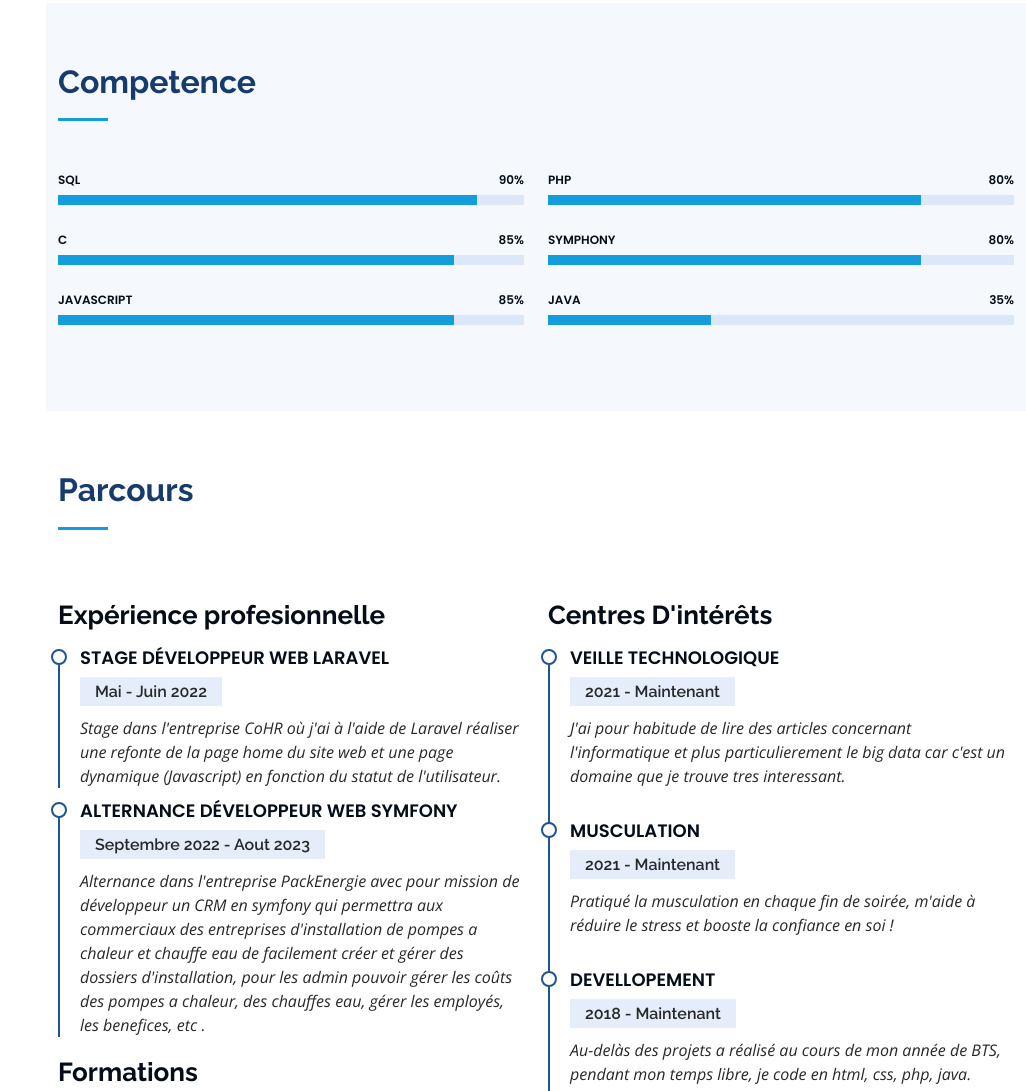
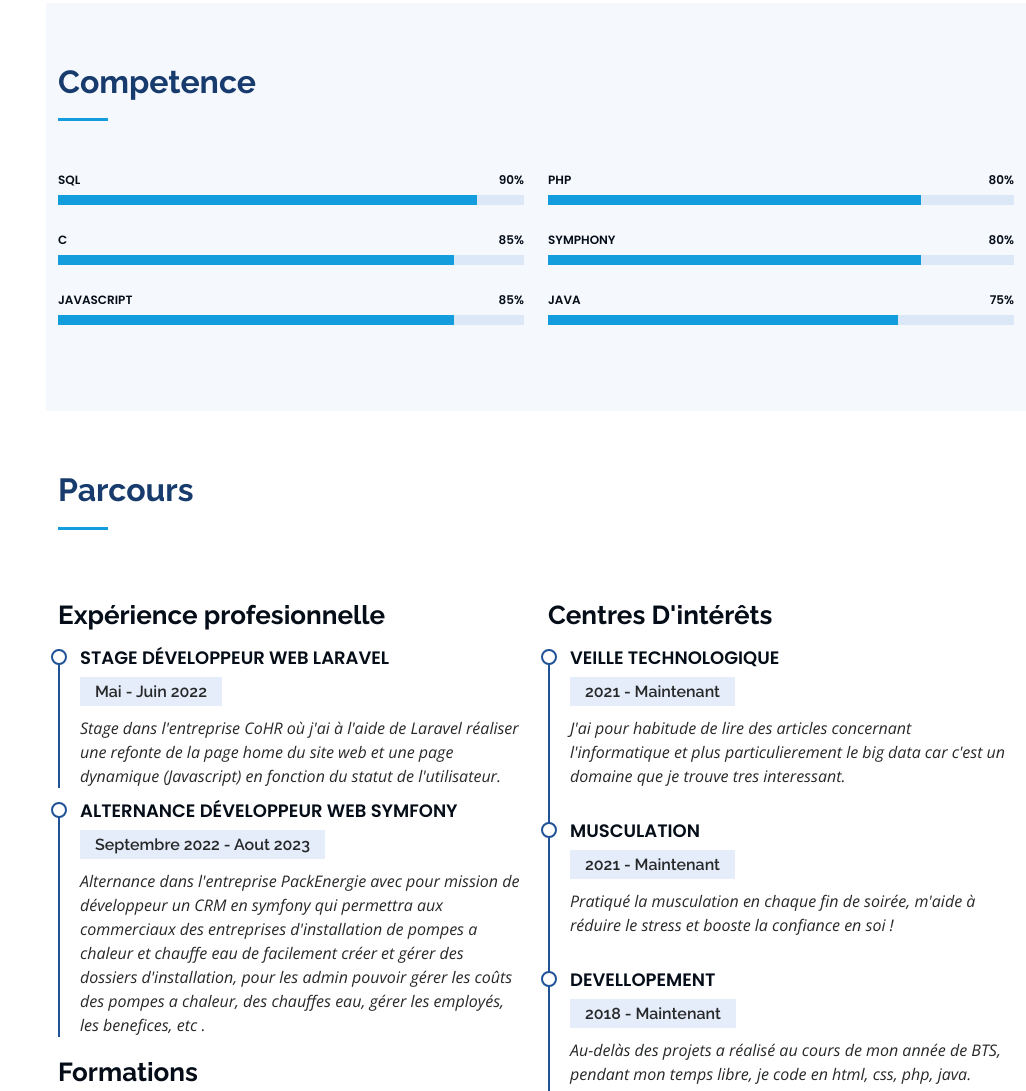
Before and after one commit to Astralale/Portfolio, a plain HTML site: page index.html in a window 1280 px wide. Shown: the part 1376-2467 px from the top of the page, without its empty margins (254-1280 px from the left). Drawn offline with nearby package versions, Linux system fonts and the light colour scheme.

Commit message:
Fix:Changement des value

```diff
--- a/index.html
+++ b/index.html
@@ -162,9 +162,9 @@
             </div>
 
             <div class="progress">
-              <span class="skill">Java <i class="val">35%</i></span>
+              <span class="skill">Java <i class="val">75%</i></span>
               <div class="progress-bar-wrap">
-                <div class="progress-bar" role="progressbar" aria-valuenow="35" aria-valuemin="0" aria-valuemax="100"></div>
+                <div class="progress-bar" role="progressbar" aria-valuenow="75" aria-valuemin="0" aria-valuemax="100"></div>
               </div>
             </div>
 
```
